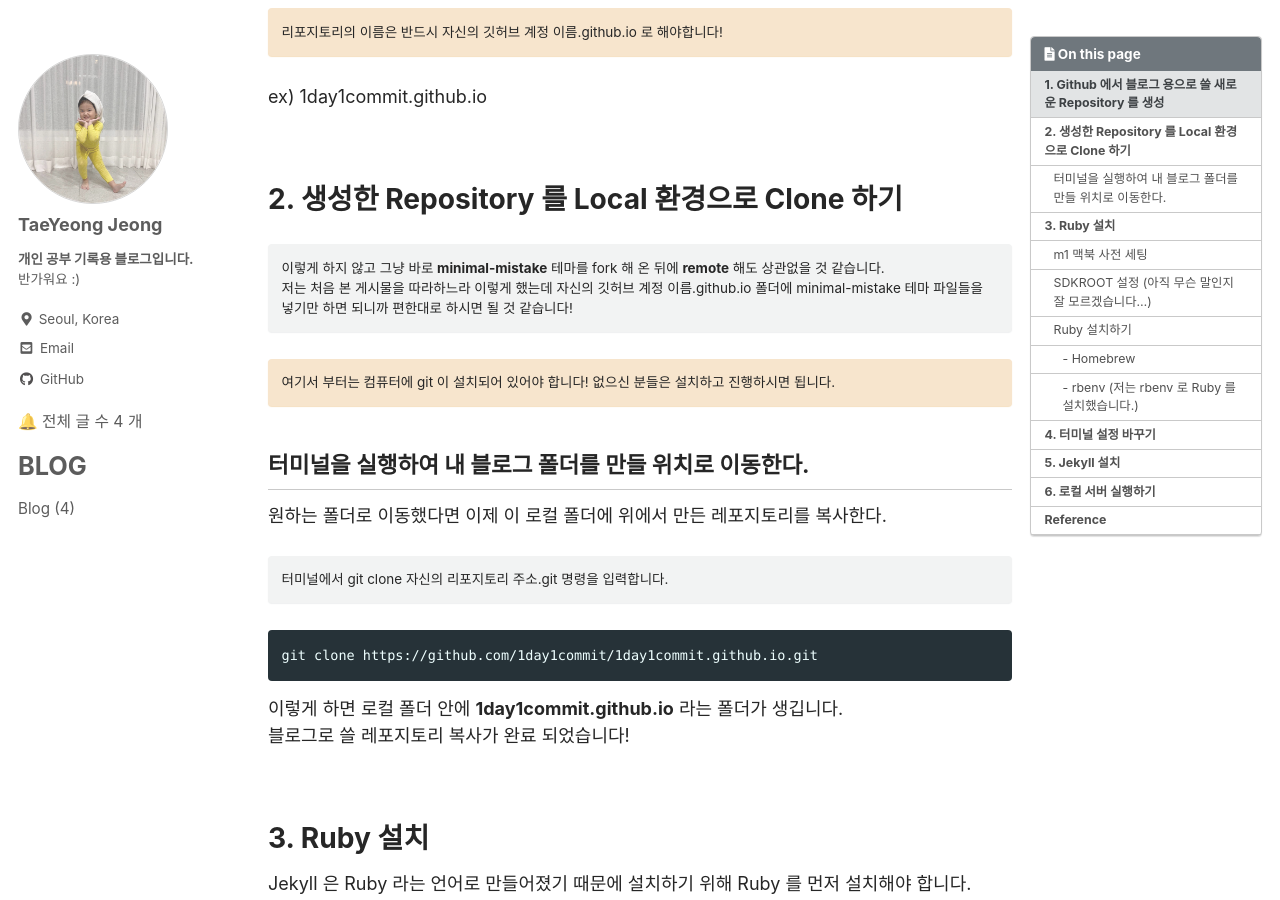
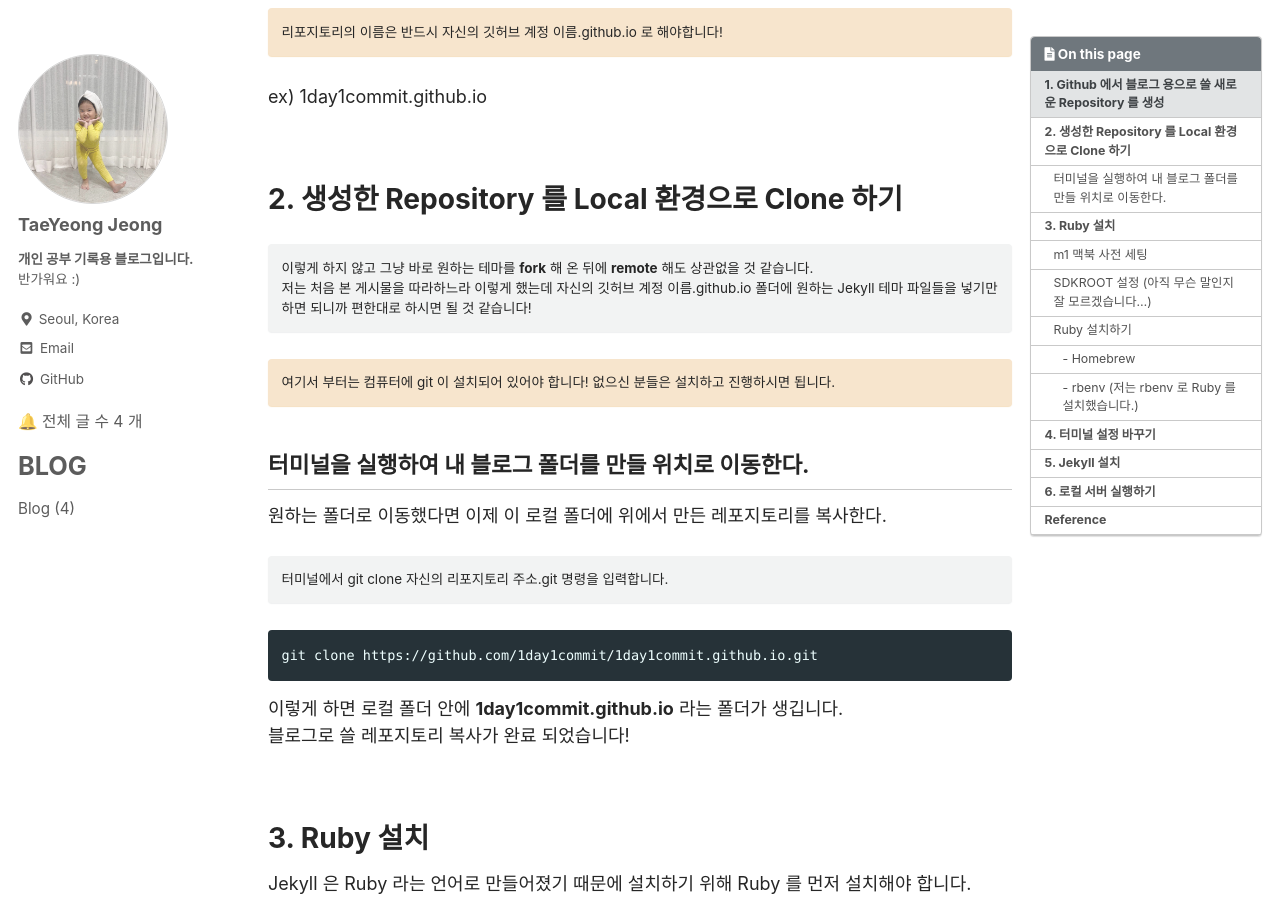
Before and after one commit to dev-taeyeong/test-blog, a Jekyll site: the page built from _posts/Github_Blog/2021-11-01-make-blog-1.md, in a window 1280 px wide and 900 px high, scrolled down 302 px. Built offline with Jekyll 4.4.1, drawn with Linux system fonts in a browser that asks for light colours; cached includes are drawn as plain includes; comment, search, counter and statistics services are not loaded.

Commit message:
깃허브 블로그 생성 게시물 수정

```diff
--- a/_posts/Github_Blog/2021-11-01-make-blog-1.md
+++ b/_posts/Github_Blog/2021-11-01-make-blog-1.md
@@ -37,8 +37,8 @@
 
 # 2. 생성한 Repository 를 Local 환경으로 Clone 하기
 
-이렇게 하지 않고 그냥 바로 **minimal-mistake** 테마를 fork 해 온 뒤에 **remote** 해도 상관없을 것 같습니다.
-저는 처음 본 게시물을 따라하느라 이렇게 했는데 자신의 깃허브 계정 이름.github.io 폴더에 minimal-mistake 테마 파일들을 넣기만 하면 되니까 편한대로 하시면 될 것 같습니다!
+이렇게 하지 않고 그냥 바로 원하는 테마를 **fork** 해 온 뒤에 **remote** 해도 상관없을 것 같습니다.
+저는 처음 본 게시물을 따라하느라 이렇게 했는데 자신의 깃허브 계정 이름.github.io 폴더에 원하는 Jekyll 테마 파일들을 넣기만 하면 되니까 편한대로 하시면 될 것 같습니다!
 {: .notice}
 
 여기서 부터는 컴퓨터에 git 이 설치되어 있어야 합니다! 없으신 분들은 설치하고 진행하시면 됩니다.
```
Also changed, not shown: _posts/Github_Blog/2021-11-01-make-blog-2.md (+3 -2 lines).
